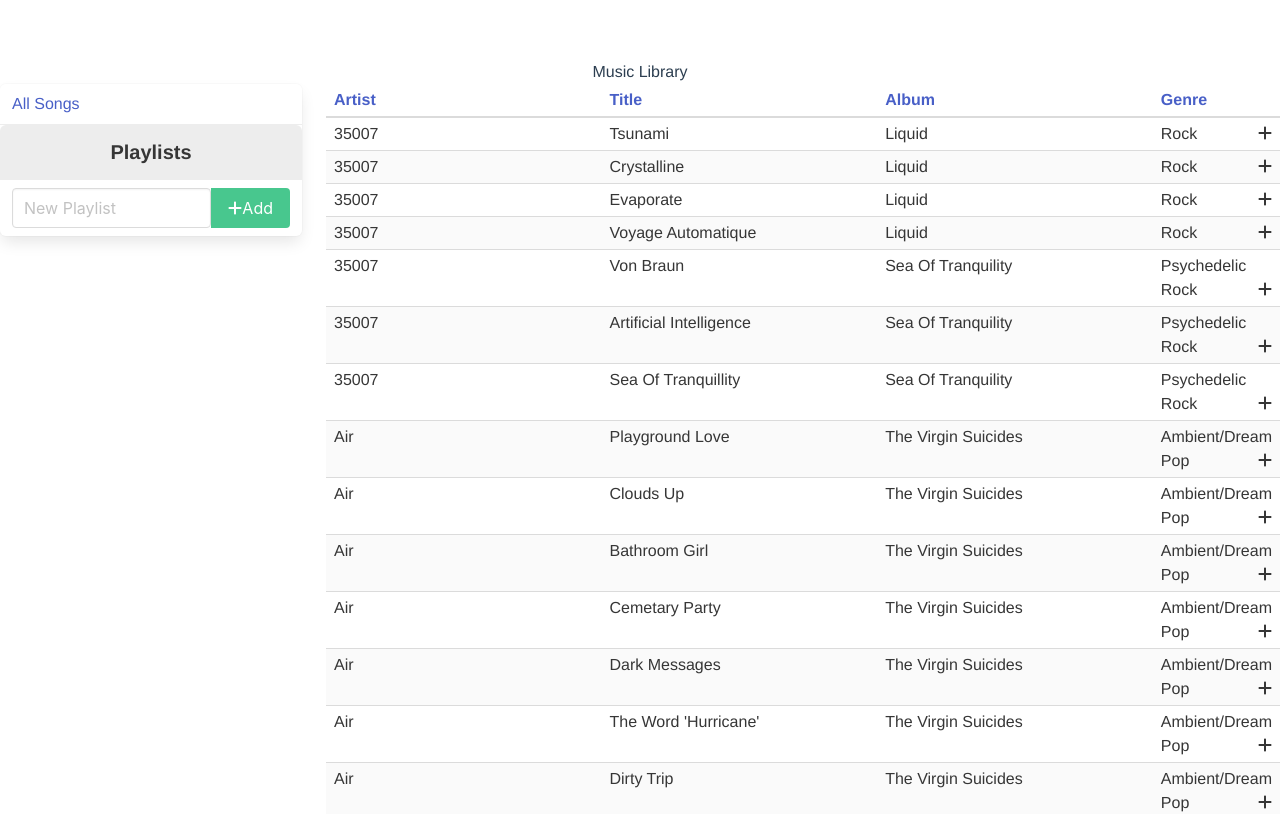
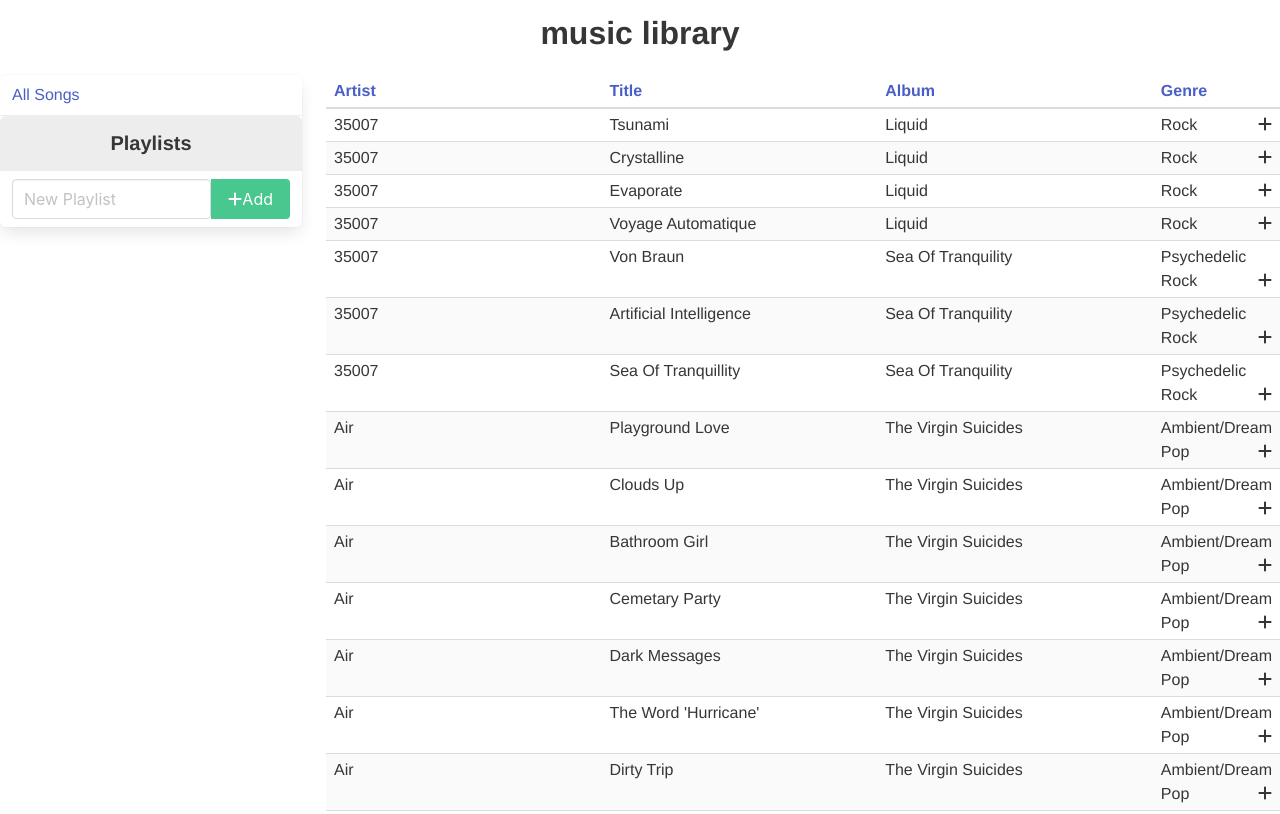
Before and after one commit to JustynaWiniarska/tv-show-tracker, a Vue app: page / in a window 1280 px wide. Shown: the top 814 px of the page. Built offline with nearby package versions, Linux system fonts and the light colour scheme.

Commit message:
Adds modal with opening and closing functionality

```diff
--- a/src/App.vue
+++ b/src/App.vue
@@ -1,6 +1,6 @@
 <template>
   <div id="app">
-    <h1>Music Library</h1>
+    <h1 class="title">music library</h1>
     <router-view />
   </div>
 </template>
@@ -18,6 +18,6 @@ export default {
   -moz-osx-font-smoothing: grayscale;
   text-align: center;
   color: #2c3e50;
-  margin-top: 60px;
+  margin-top: 15px;
 }
 </style>
--- a/src/components/Modal.vue
+++ b/src/components/Modal.vue
@@ -1,7 +1,7 @@
 <template>
   <div class="modal-overlay">
 		<div class="modal-for-adding-songs">
-			<div class="close">
+			<div class="close" @click="$emit('close-modal')">
 				x
 			</div>
 			<h1>Which playlist do you want to add this song to?</h1>
@@ -9,6 +9,12 @@
 		</div>
   </div>
 </template>
+
+<script>
+export default {
+
+}
+</script>
 
 <style scoped>
 .modal-overlay {
--- a/src/components/MusicIndex.vue
+++ b/src/components/MusicIndex.vue
@@ -1,4 +1,5 @@
 <template>
+  <div>
     <div class="columns">
       <div class="column is-3">
         <Playlists />
@@ -9,9 +10,17 @@
             :songs="songs"
             @sorted-songs="sortedMusicData"
           />
-        <PaginatedTableBody :items="sortedSongs" />
+          <PaginatedTableBody
+            :items="sortedSongs"
+            @open-modal="openModal"
+          />
         </table>
       </div>
+    </div>
+    <Modal
+      v-if="modalOpen"
+      @close-modal="closeModal"
+    />
   </div>
 </template>
 
@@ -20,23 +29,32 @@ import MusicData from '@/assets/list.json'
 import MusicSort from './MusicSort.vue';
 import PaginatedTableBody from './PaginatedTableBody.vue';
 import Playlists from './Playlists.vue'
+import Modal from './Modal.vue'
 
 export default {
   components: {
     MusicSort,
     PaginatedTableBody,
-    Playlists
+    Playlists,
+    Modal
   },
   data () {
     return {
       songs: MusicData,
-      sortedSongs: MusicData
+      sortedSongs: MusicData,
+      modalOpen: false,
     }
   },
   methods: {
     sortedMusicData (data) {
       // assigns sortedSongs prop the value of emitted data
       this.sortedSongs = data
+    },
+    openModal() {
+      this.modalOpen = true;
+    },
+    closeModal() {
+      this.modalOpen = false
     }
   }
 }
--- a/src/components/PaginatedTableBody.vue
+++ b/src/components/PaginatedTableBody.vue
@@ -56,7 +56,7 @@ export default {
   },
   methods: {
     openModal() {
-      console.log('Opening Modal')
+      this.$emit('open-modal')
     }
   }
 }
--- a/src/components/Playlists.vue
+++ b/src/components/Playlists.vue
@@ -3,9 +3,7 @@
     <a class="panel-block">
       <router-link to="/">All Songs</router-link>
     </a>
-
     <p class="panel-heading">Playlists</p>
-
     <p v-for="(playlist, index) in playlists"
       :key="playlist.slug"
       class="playlist-item"
```
Lines whose indentation alone changed are shown as unchanged.
